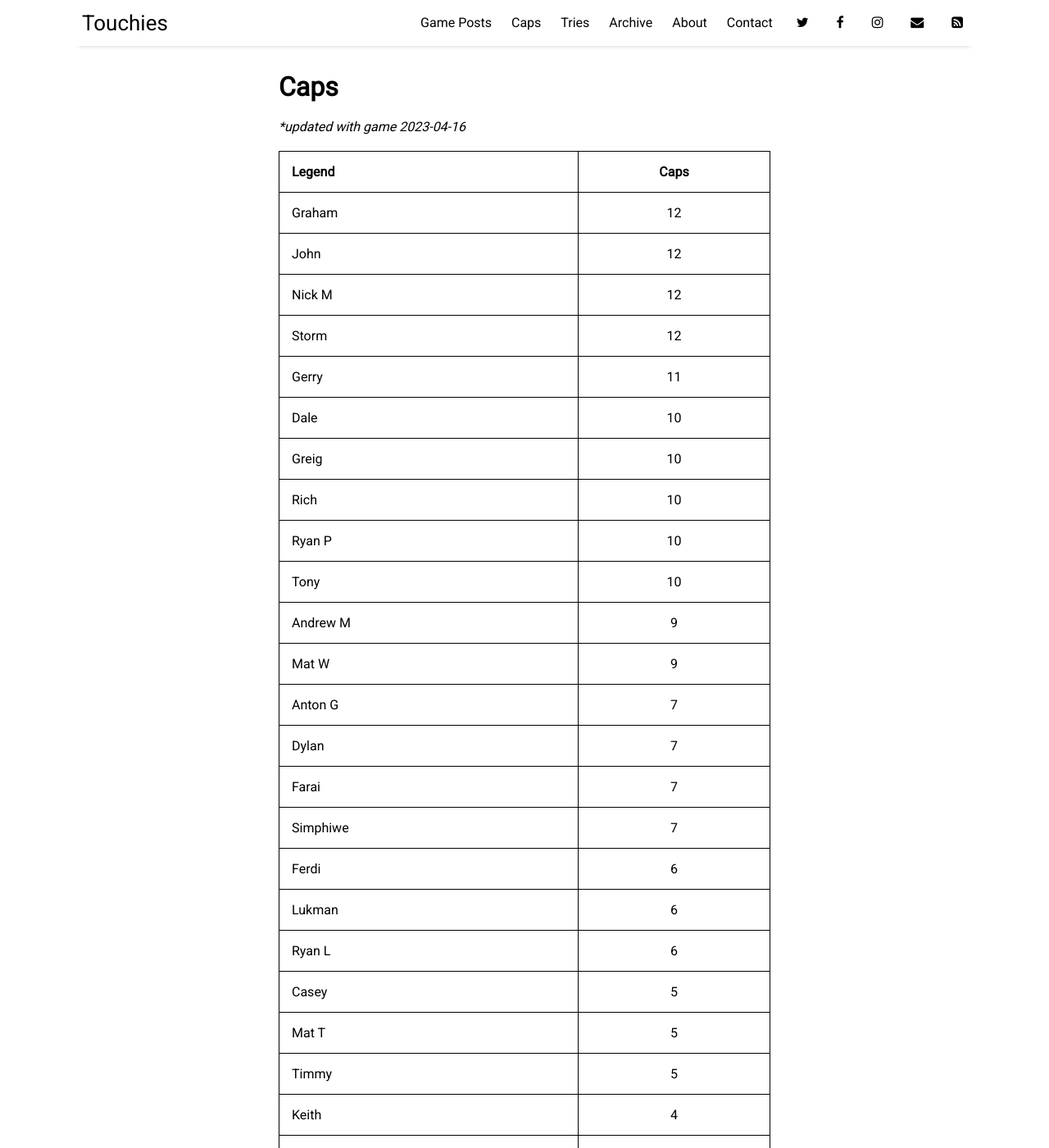
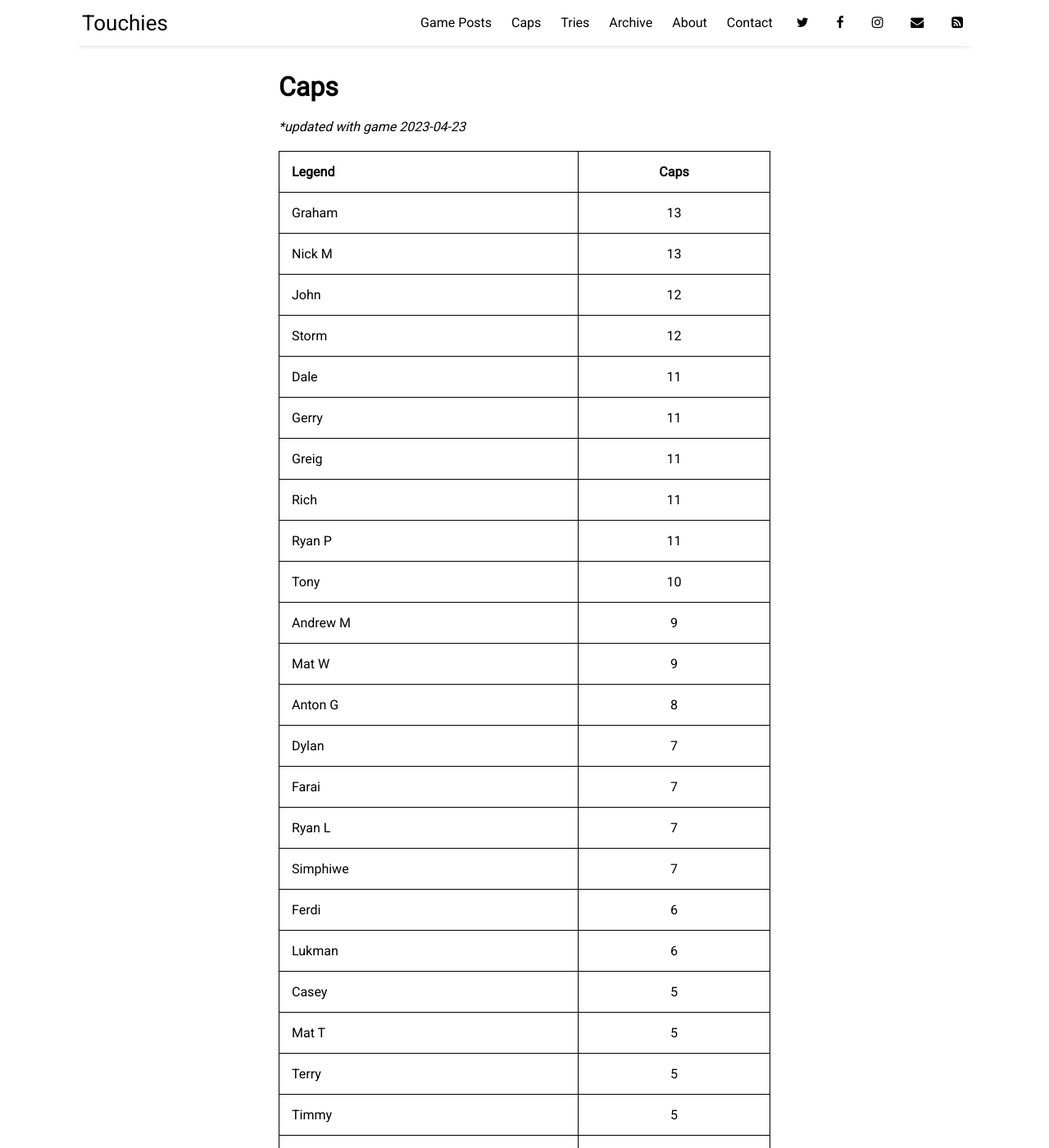
Before and after one commit to sundayrugby/sundayrugby.github.io, a Jekyll site: the page built from pages/caps.md, in a window 1280 px wide and 1400 px high. Shown: the whole window at 82% size. Built offline with Jekyll 4.4.1, drawn with Linux system fonts in a browser that asks for light colours; nearby versions of some CDN libraries; some of the changed text lies outside the part shown.

Commit message:
Update caps.md

```diff
--- a/pages/caps.md
+++ b/pages/caps.md
@@ -4,36 +4,36 @@ title: Caps
 permalink: /caps
 ---
 
-**updated with game 2023-04-16*
+**updated with game 2023-04-23*
 
 
 Legend               | Caps
 --------------------- | :------------------:
-Graham|12
+Graham|13
+Nick M|13
 John|12
-Nick M|12
 Storm|12
+Dale|11
 Gerry|11
-Dale|10
-Greig|10
-Rich|10
-Ryan P|10
+Greig|11
+Rich|11
+Ryan P|11
 Tony|10
 Andrew M|9
 Mat W|9
-Anton G|7
+Anton G|8
 Dylan|7
 Farai|7
+Ryan L|7
 Simphiwe|7
 Ferdi|6
 Lukman|6
-Ryan L|6
 Casey|5
 Mat T|5
+Terry|5
 Timmy|5
 Keith|4
 Saul|4
-Terry|4
 Banny|3
 Brandan|3
 Brent|3
```
Also changed, not shown: other parts of pages/caps.md (+4 -3 lines).
